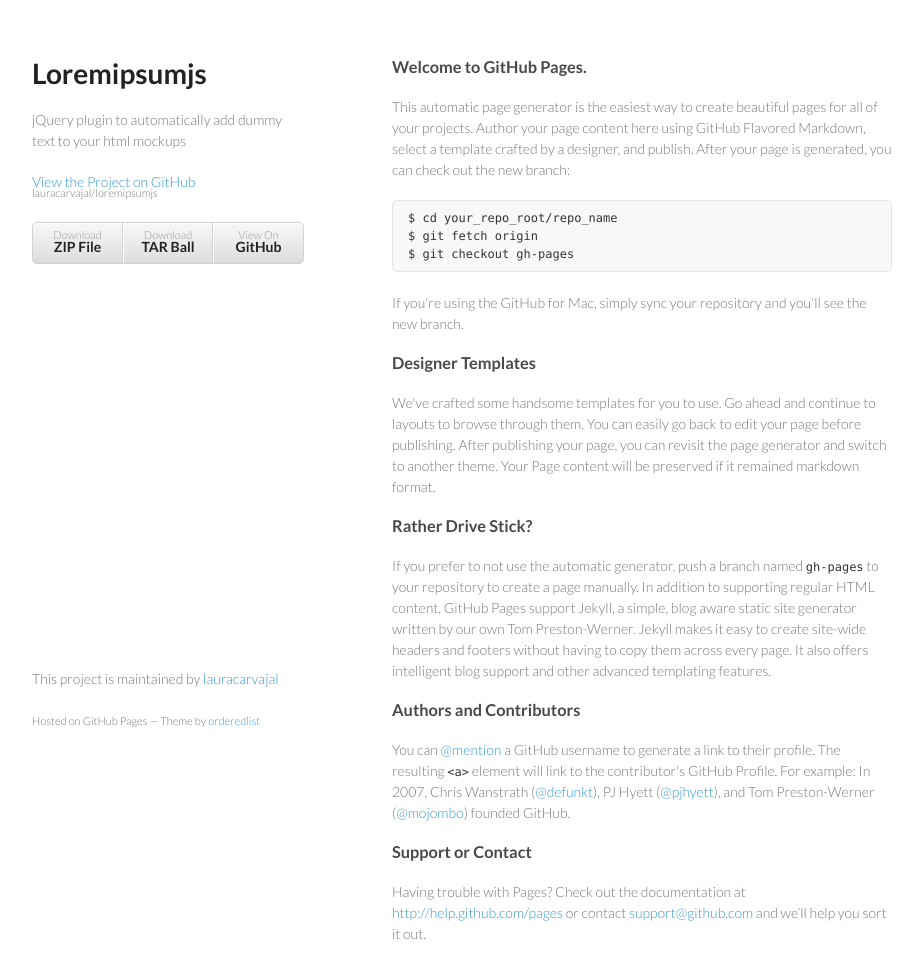
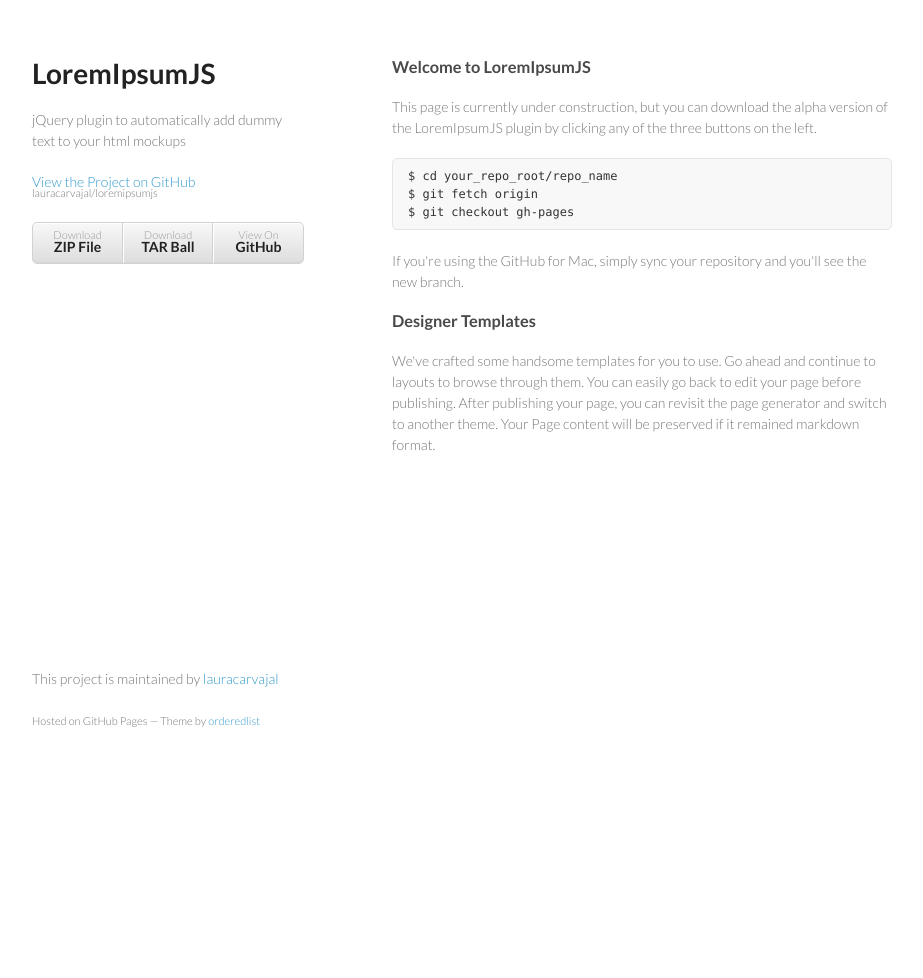
Before and after one commit to lc512k/loremipsumjs, a plain HTML site: page index.html in a window 1280 px wide. Shown: the whole page, without its empty margins (178-1101 px from the left). After the commit the page ends 800 px from the top, so only its background shows below. Drawn offline with Linux system fonts and the light colour scheme.

```diff
--- a/index.html
+++ b/index.html
@@ -3,7 +3,7 @@
   <head>
     <meta charset="utf-8">
     <meta http-equiv="X-UA-Compatible" content="chrome=1">
-    <title>Loremipsumjs by lauracarvajal</title>
+    <title>LoremIpsumJS by lauracarvajal</title>
 
     <link rel="stylesheet" href="stylesheets/styles.css">
     <link rel="stylesheet" href="stylesheets/pygment_trac.css">
@@ -15,7 +15,7 @@
   <body>
     <div class="wrapper">
       <header>
-        <h1>Loremipsumjs</h1>
+        <h1>LoremIpsumJS</h1>
         <p>jQuery plugin to automatically add dummy text to your html mockups</p>
 
         <p class="view"><a href="https://github.com/lauracarvajal/loremipsumjs">View the Project on GitHub <small>lauracarvajal/loremipsumjs</small></a></p>
@@ -29,9 +29,9 @@
       </header>
       <section>
         <h3>
-<a name="welcome-to-github-pages" class="anchor" href="#welcome-to-github-pages"><span class="octicon octicon-link"></span></a>Welcome to GitHub Pages.</h3>
+<a name="welcome-to-loremipsumjs" class="anchor" href="#welcome-to-loremipsumjs"><span class="octicon octicon-link"></span></a>Welcome to LoremIpsumJS</h3>
 
-<p>This automatic page generator is the easiest way to create beautiful pages for all of your projects. Author your page content here using GitHub Flavored Markdown, select a template crafted by a designer, and publish. After your page is generated, you can check out the new branch:</p>
+<p>This page is currently under construction, but you can download the alpha version of the LoremIpsumJS plugin by clicking any of the three buttons on the left.</p>
 
 <pre><code>$ cd your_repo_root/repo_name
 $ git fetch origin
@@ -44,21 +44,6 @@ $ git checkout gh-pages
 <a name="designer-templates" class="anchor" href="#designer-templates"><span class="octicon octicon-link"></span></a>Designer Templates</h3>
 
 <p>We've crafted some handsome templates for you to use. Go ahead and continue to layouts to browse through them. You can easily go back to edit your page before publishing. After publishing your page, you can revisit the page generator and switch to another theme. Your Page content will be preserved if it remained markdown format.</p>
-
-<h3>
-<a name="rather-drive-stick" class="anchor" href="#rather-drive-stick"><span class="octicon octicon-link"></span></a>Rather Drive Stick?</h3>
-
-<p>If you prefer to not use the automatic generator, push a branch named <code>gh-pages</code> to your repository to create a page manually. In addition to supporting regular HTML content, GitHub Pages support Jekyll, a simple, blog aware static site generator written by our own Tom Preston-Werner. Jekyll makes it easy to create site-wide headers and footers without having to copy them across every page. It also offers intelligent blog support and other advanced templating features.</p>
-
-<h3>
-<a name="authors-and-contributors" class="anchor" href="#authors-and-contributors"><span class="octicon octicon-link"></span></a>Authors and Contributors</h3>
-
-<p>You can <a href="https://github.com/blog/821" class="user-mention">@mention</a> a GitHub username to generate a link to their profile. The resulting <code>&lt;a&gt;</code> element will link to the contributor's GitHub Profile. For example: In 2007, Chris Wanstrath (<a href="https://github.com/defunkt" class="user-mention">@defunkt</a>), PJ Hyett (<a href="https://github.com/pjhyett" class="user-mention">@pjhyett</a>), and Tom Preston-Werner (<a href="https://github.com/mojombo" class="user-mention">@mojombo</a>) founded GitHub.</p>
-
-<h3>
-<a name="support-or-contact" class="anchor" href="#support-or-contact"><span class="octicon octicon-link"></span></a>Support or Contact</h3>
-
-<p>Having trouble with Pages? Check out the documentation at <a href="http://help.github.com/pages">http://help.github.com/pages</a> or contact <a href="mailto:support@github.com">support@github.com</a> and we’ll help you sort it out.</p>
       </section>
       <footer>
         <p>This project is maintained by <a href="https://github.com/lauracarvajal">lauracarvajal</a></p>
```
Also changed, not shown: params.json (+1 -1 lines).
